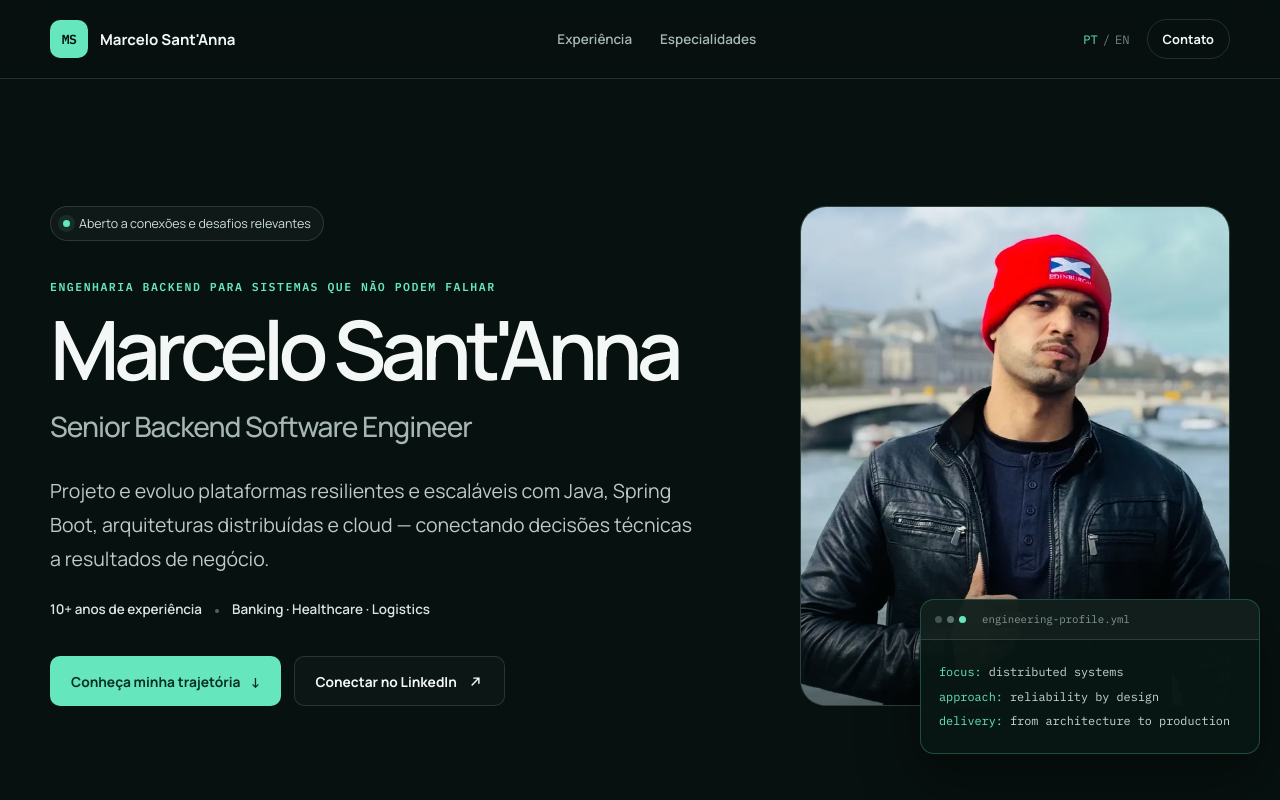
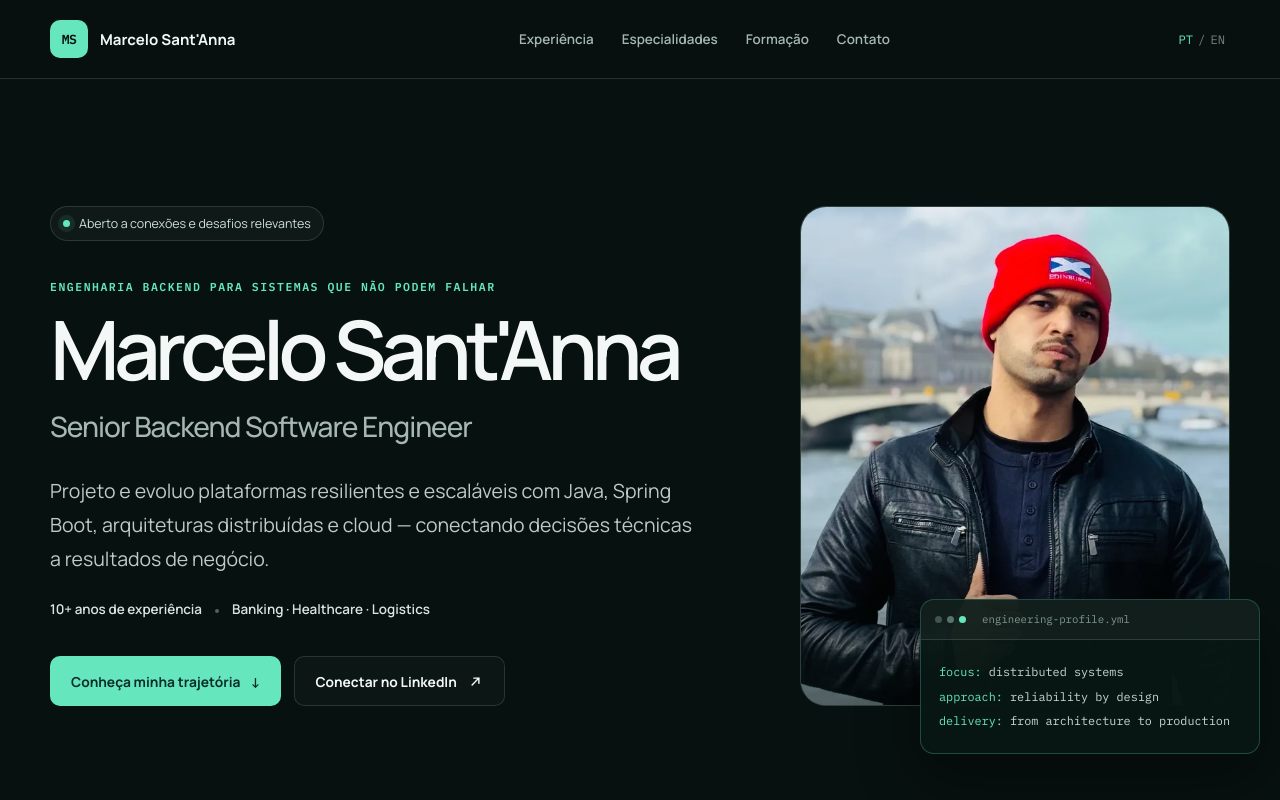
Before and after one commit to donascimentomarcelo/landing-page, a React (Vite) app: page / in a window 1280 px wide. Shown: the top 800 px of the page. Built offline with nearby package versions, Linux system fonts and the light colour scheme.

Commit message:
Add education and contact header links

```diff
--- a/src/App.jsx
+++ b/src/App.jsx
@@ -14,6 +14,7 @@ const content = {
     nav: {
       expertise: "Especialidades",
       experience: "Experiência",
+      education: "Formação",
       contact: "Contato",
     },
     languageLabel: "Mudar idioma para inglês",
@@ -157,6 +158,7 @@ const content = {
     nav: {
       expertise: "Expertise",
       experience: "Experience",
+      education: "Education",
       contact: "Contact",
     },
     languageLabel: "Switch language to Portuguese",
@@ -352,6 +354,8 @@ function App() {
           <nav className="main-nav" aria-label="Principal">
             <a href="#experience">{t.nav.experience}</a>
             <a href="#expertise">{t.nav.expertise}</a>
+            <a href="#education">{t.nav.education}</a>
+            <a href="#contact">{t.nav.contact}</a>
           </nav>
 
           <div className="header-actions">
@@ -366,9 +370,6 @@ function App() {
               <span className={language === "en" ? "active" : ""} aria-hidden="true">EN</span>
               <span className="sr-only">{t.languageLabel}</span>
             </button>
-            <a className="header-contact" href="#contact">
-              {t.nav.contact}
-            </a>
           </div>
         </div>
       </header>
@@ -488,7 +489,7 @@ function App() {
           </div>
         </section>
 
-        <section className="education shell" aria-labelledby="education-title">
+        <section className="education shell" id="education" aria-labelledby="education-title">
           <h2 className="education-heading" id="education-title">{t.educationLabel}</h2>
           <div className="education-grid">
             {t.education.map((item) => (
--- a/src/App.scss
+++ b/src/App.scss
@@ -165,23 +165,6 @@ body {
 
   .active {
     color: $accent;
-  }
-}
-
-.header-contact {
-  padding: 10px 15px;
-  color: $ink;
-  border: 1px solid $line;
-  border-radius: 999px;
-  font-size: 0.8rem;
-  font-weight: 700;
-  text-decoration: none;
-  transition: border-color 160ms ease, background 160ms ease;
-
-  &:hover,
-  &:focus-visible {
-    border-color: $accent;
-    background: rgba(101, 230, 189, 0.08);
   }
 }
 
@@ -884,7 +867,11 @@ button:focus-visible {
 }
 
 @media (max-width: 980px) {
-  .main-nav { display: none; }
+  .header-inner { gap: 20px; }
+
+  .brand-name { display: none; }
+
+  .main-nav { gap: 18px; }
 
   .hero {
     min-height: auto;
@@ -911,8 +898,7 @@ button:focus-visible {
 
   .app main { padding-top: 70px; }
 
-  .brand-name,
-  .header-contact { display: none; }
+  .main-nav { display: none; }
 
   .hero {
     gap: 68px;
```
